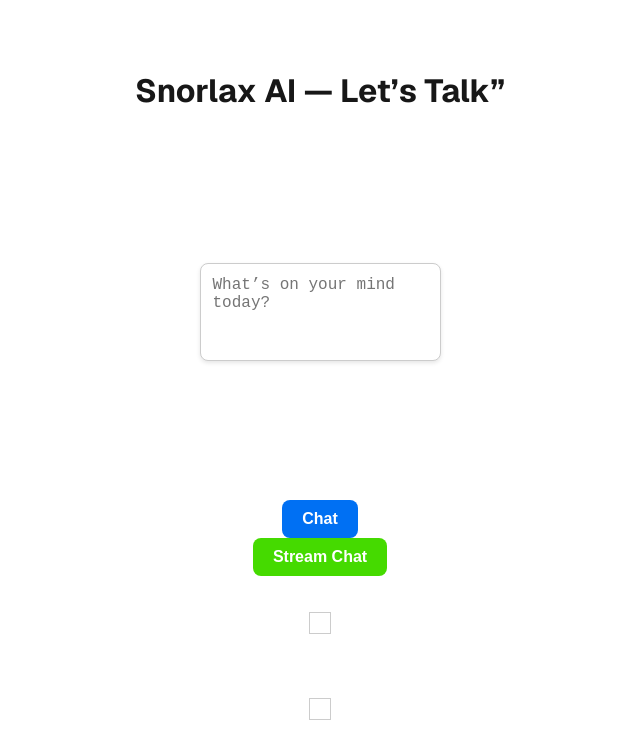
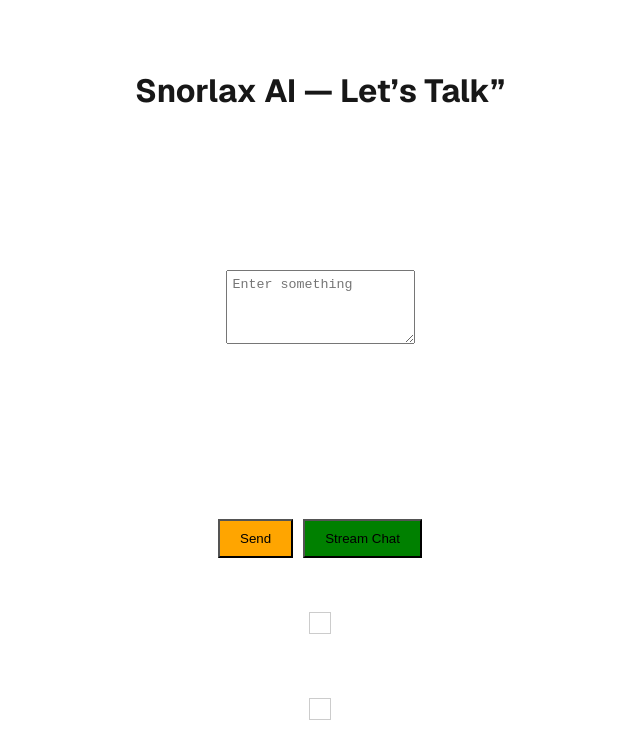
Before and after one commit to Ravi-Ranjan-Sharma-droid/AI-Stream-app, a Next.js app: page / in a window 1280 px wide. Shown: the top 738 px of the page, without its empty margins (320-960 px from the left). Built offline with nearby package versions, Linux system fonts and the light colour scheme.

Commit message:
fix router.js router.ts and page.js

```diff
--- a/app/api/chat-stream/route.js
+++ b/app/api/chat-stream/route.js
@@ -1,53 +1,44 @@
 import OpenAI from "openai";
-import { NextResponse } from "next/server";
-import Stream from "stream";
-import { Responses } from "openai/resources/index";
 
-const client = new OpenAI({
+const openai = new OpenAI({
   baseURL: "https://openrouter.ai/api/v1",
   apiKey: process.env.OPENROUTER_API_KEY,
 });
-
-    // Create a streaming chat completion
 export async function POST(request) {
   try {
     const { message } = await request.json();
-    // Create a streaming chat completion
-    const Stream = await client.chat.completions.create({
+
+    const stream = await openai.chat.completions.create({
       model: "openai/gpt-oss-20b:free",
       messages: [{ role: "user", content: message }],
-      Stream: true,
+      stream: true,
     });
-    // Create a text encoder
+
     const encoder = new TextEncoder();
 
-    // Actual streaming response
     const readable = new ReadableStream({
       async start(controller) {
-            for await (const chunk of Stream) {
-            // Check if the chunk has choices and content
+        for await (const chunk of stream) {
           const content = chunk.choices[0]?.delta?.content || "";
           if (content) {
             controller.enqueue(
-              encoder.encode(`data: ${JSON.stringify({ content })}`)
+              encoder.encode(`data: ${JSON.stringify({ content })}\n\n`)
             );
           }
         }
         controller.close();
       },
     });
-    // Return the streaming response
-      return new Response(readable, {
-        // Set the appropriate headers
-          headers: {
-            "Content-Type": "text/event-stream",
-            "Cache-Control": "no-cache",
-            Connection: "Keep-alive",
-          },
+
+    return new Response(readable, {
+      headers: {
+        "Content-Type": "Text/event-stream",
+        "Cache-Control": "no-cache",
+        Connection: "keep-alive",
+      },
     });
   } catch (error) {
-    console.error("API Error:", error);
-    return Responses.json(
+    return Response.json(
       { error: "Failed to process request" },
       { status: 500 }
     );
--- a/app/api/nap/route.ts
+++ b/app/api/nap/route.ts
@@ -1,26 +1,24 @@
 import OpenAI from "openai";
-import { NextResponse } from "next/server";
 
-const client = new OpenAI({
+const openai = new OpenAI({
   baseURL: "https://openrouter.ai/api/v1",
   apiKey: process.env.OPENROUTER_API_KEY,
 });
 
-export async function POST(request: Request) {
+export async function POST(request) {
   try {
     const { message } = await request.json();
 
-    const completion = await client.chat.completions.create({
+    const completion = await openai.chat.completions.create({
       model: "openai/gpt-oss-20b:free",
       messages: [{ role: "user", content: message }],
     });
 
-    return NextResponse.json({
+    return Response.json({
       response: completion.choices[0].message.content,
     });
   } catch (error) {
-    console.error("API Error:", error);
-    return NextResponse.json(
+    return Response.json(
       { error: "Failed to process request" },
       { status: 500 }
     );
--- a/app/page.js
+++ b/app/page.js
@@ -1,10 +1,9 @@
 "use client";
 import Image from "next/image";
 import styles from "./page.module.css";
-import { useState} from "react";
+import { useState } from "react";
 
 export default function Home() {
-
   const [message, setMessage] = useState("");
   const [response, setResponse] = useState("");
   const [streaming, setStreaming] = useState("");
@@ -12,45 +11,44 @@ export default function Home() {
   const [streamResponse, setStreamResponse] = useState("");
 
   const handleChat = async () => {
-    setLoading(true)
-    setResponse("")
+    setLoading(true);
+    setResponse("");
 
     try {
       const res = await fetch("/api/nap", {
         method: "POST",
         headers: {
-          "Content-Type": "application/json"
+          "Content-Type": "application/json",
         },
-        body: JSON.stringify({message})
-      })
+        body: JSON.stringify({ message }),
+      });
 
-      const data = await res.json()
-      setResponse(data.response)
-
+      const data = await res.json();
+      setResponse(data.response);
     } catch (error) {
-      setResponse(`Error ${error.message}`)
+      setResponse(`Error ${error.message}`);
     }
-    setLoading(false)
-  }
+    setLoading(false);
+  };
 
   const handleStreamChat = async () => {
     setStreaming(true);
     setStreamResponse("");
 
     try {
-      const res = await fetch("/api/chat/chat-stream", {
+      const res = await fetch("/api/chat-stream", {
         method: "POST",
-        header: {
-          "Content-Type": "application"
+        headers: {
+          "Content-Type": "application/json",
         },
-        body: JSON.stringify({message}),
+        body: JSON.stringify({ message }),
       });
 
-      const reader = res.body.getReader()
-      const decoder = new TextDecoder()
+      const reader = res.body.getReader();
+      const decoder = new TextDecoder();
 
       while (true) {
-        const {done, value} = await reader.read()
+        const { done, value } = await reader.read();
         if (done) break;
 
         const chunk = decoder.decode(value)
@@ -58,16 +56,16 @@ export default function Home() {
 
         for (const line of lines) {
           if (line.startsWith("data: ")) {
-            const data = JSON.parse(line.slice(6))
+            const data = JSON.parse(line.substring(6));
             setStreamResponse((prev) => prev + data.content)
           }
         }
       }
     } catch (error) {
-      setStreamResponse(`Error ${error.message}`);
+      console.error("Error parsing stream data:", error);
     }
-    setLoading(false)
-  }
+    setStreaming(false);
+  };
 
   return (
     <div className={styles.page}>
@@ -76,18 +74,12 @@ export default function Home() {
         <textarea
           value={message}
           onChange={(e) => setMessage(e.target.value)}
-            placeholder="What’s on your mind today?"
+          placeholder="Enter something"
           rows={4}
           style={{
             width: "100%",
-              maxWidth: "500px",
-              padding: "12px",
-              fontSize: "16px",
-              borderRadius: "8px",
-              border: "1px solid #ccc",
-              outline: "none",
-              resize: "none",
-              boxShadow: "0 2px 4px rgba(0,0,0,0.1)",
+            marginBottom: "10px",
+            padding: "6px",
           }}
         />
       </div>
@@ -96,44 +88,18 @@ export default function Home() {
           onClick={handleChat}
           style={{
             padding: "10px 20px",
-              marginBottom: "12px",
-              fontSize: "16px",
-              fontWeight: "600",
-              borderRadius: "8px",
-              border: "none",
-              cursor: "pointer",
-              backgroundColor: "#0070f3", // Next.js blue
-              color: "#fff",
-              transition: "background-color 0.2s ease, transform 0.1s ease",
-              display: "block",
-              margin: "0 auto", // centers button under textarea
+            backgroundColor: "orange",
           }}
-            onMouseOver={(e) => (e.target.style.backgroundColor = "#0059c9")}
-            onMouseOut={(e) => (e.target.style.backgroundColor = "#0070f3")}
-            onMouseDown={(e) => (e.target.style.transform = "scale(0.96)")}
-            onMouseUp={(e) => (e.target.style.transform = "scale(1)")}
         >
-            {loading ? "Thinking..." : "Chat"}
+          {loading ? "Thinking..." : "Send"}
         </button>
         <button
           onClick={handleStreamChat}
           style={{
             padding: "10px 20px",
-              fontSize: "16px",
-              fontWeight: "600",
-              borderRadius: "8px",
-              border: "none",
-              cursor: "pointer",
-              backgroundColor: "#45da00ff", // Next.js blue
-              color: "#fff",
-              transition: "background-color 0.2s ease, transform 0.1s ease",
-              display: "block",
-              margin: "0 auto", // centers button under textarea
+            backgroundColor: "green",
+            marginLeft: "10px",
           }}
-            onMouseOver={(e) => (e.target.style.backgroundColor = "#40c900ff")}
-            onMouseOut={(e) => (e.target.style.backgroundColor = "#45da00ff")}
-            onMouseDown={(e) => (e.target.style.transform = "scale(0.96)")}
-            onMouseUp={(e) => (e.target.style.transform = "scale(1)")}
         >
           {loading ? "Thinking..." : "Stream Chat"}
         </button>
```
Lines whose indentation alone changed are shown as unchanged.
